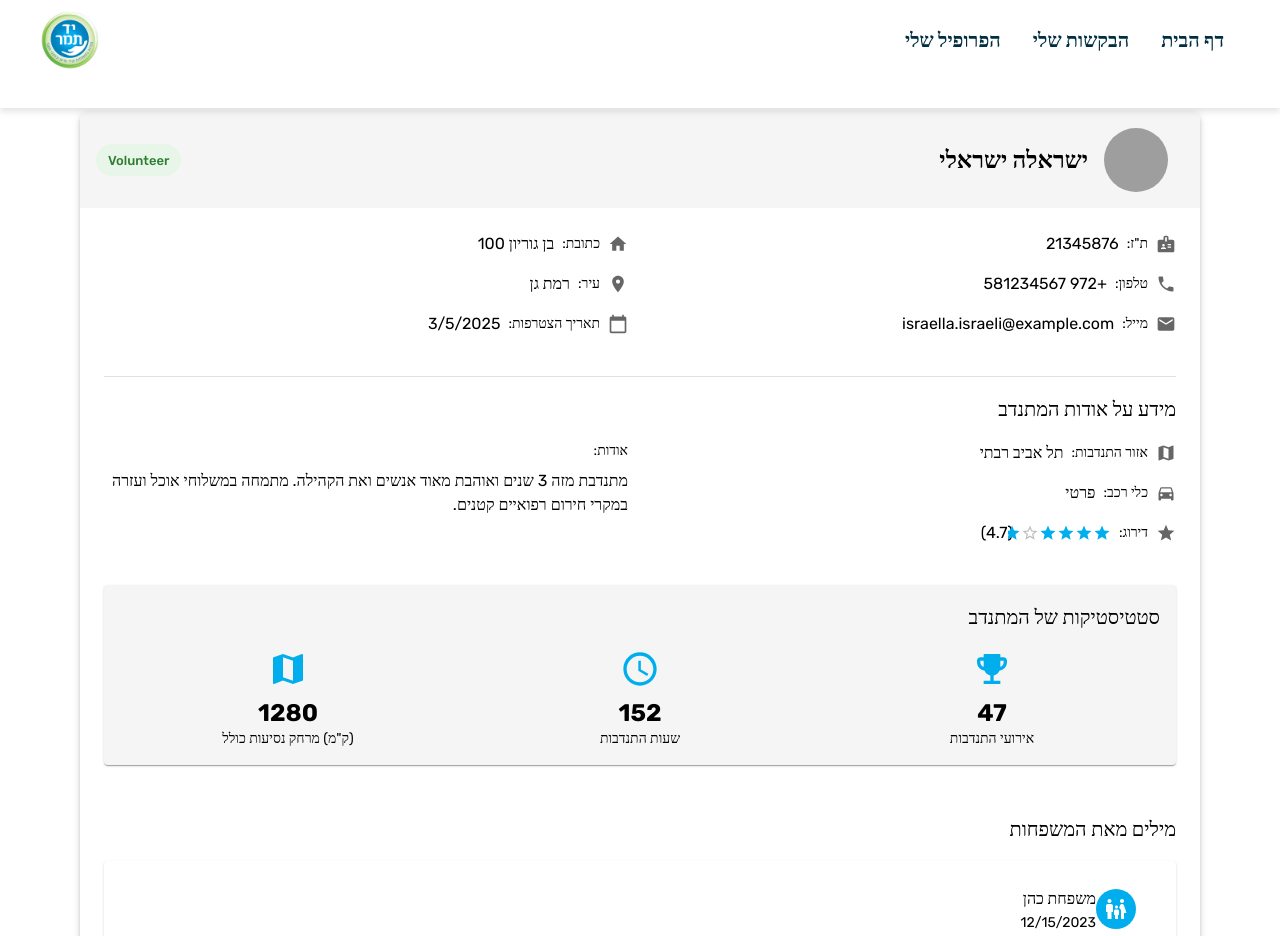
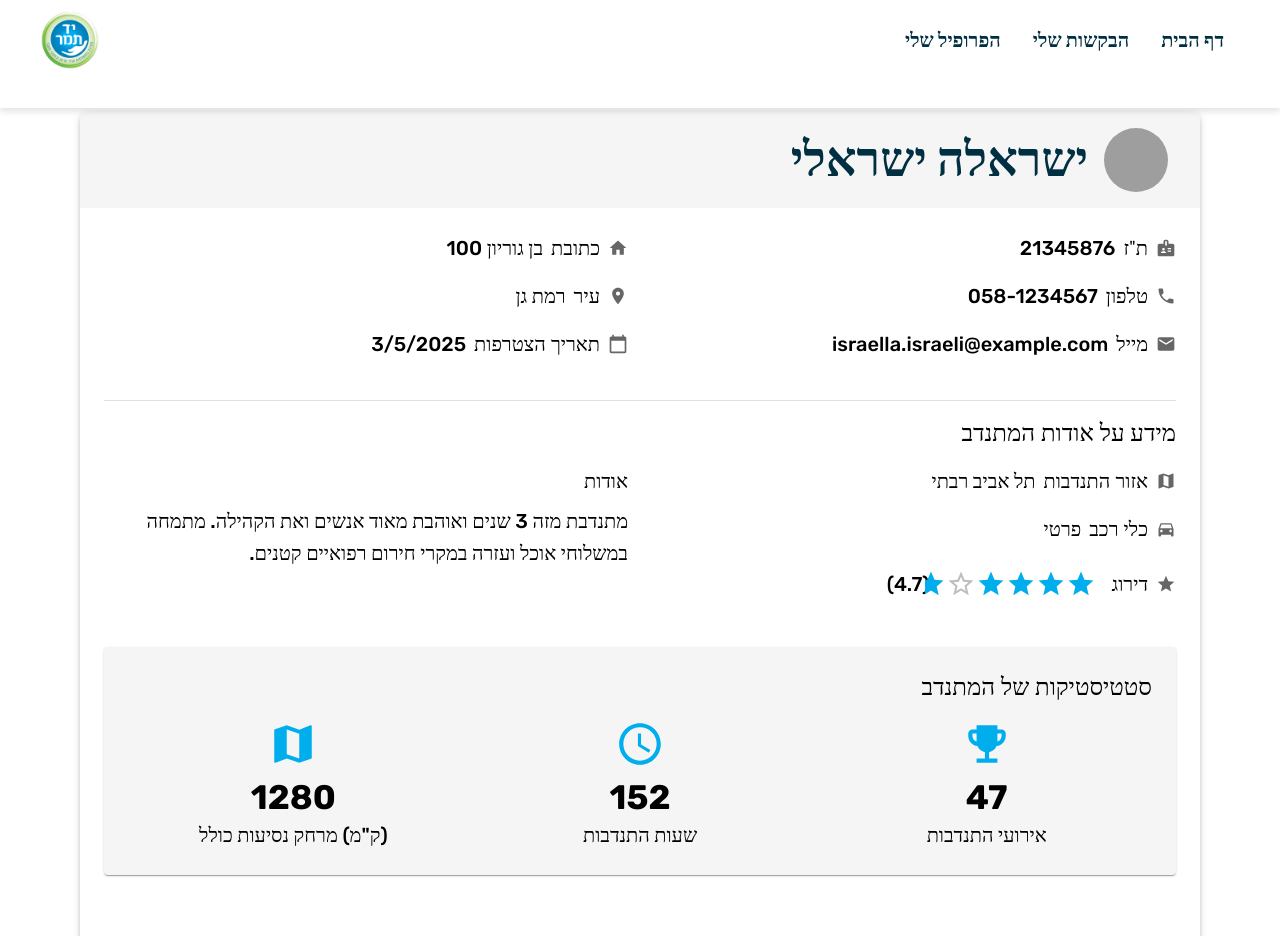
Before and after one commit to Hackaton-Yad-Tamar/Front, a React (Vite) app: page /profile in a window 1280 px wide. Shown: the top 936 px of the page. Built offline with nearby package versions, Linux system fonts and the light colour scheme; grey boxes are pictures that could not be loaded.

Commit message:
it looks much better

```diff
--- a/src/mockUser.ts
+++ b/src/mockUser.ts
@@ -5,7 +5,7 @@ export const mockUser: User = {
   firstName: 'ישראלה',
   lastName: 'ישראלי',
   userType: 'volunteer' as UserType,
-  phoneNumber: '+972 581234567',
+  phoneNumber: '058-1234567',
   address: 'בן גוריון 100',
   city: City.RamatGan,
   email: 'israella.israeli@example.com',
--- a/src/views/ProfileView/ProfileCard.tsx
+++ b/src/views/ProfileView/ProfileCard.tsx
@@ -21,7 +21,6 @@ import Button from '@mui/material/Button';
 import Card from '@mui/material/Card';
 import CardContent from '@mui/material/CardContent';
 import CardHeader from '@mui/material/CardHeader';
-import Chip from '@mui/material/Chip';
 import Divider from '@mui/material/Divider';
 import Grid from '@mui/material/Grid';
 import MobileStepper from '@mui/material/MobileStepper';
@@ -30,6 +29,7 @@ import Rating from '@mui/material/Rating';
 import Typography from '@mui/material/Typography';
 import { useState } from 'react';
 import { User, UserType } from '../../types/userType';
+import { themeColors } from "../../App";
 
 interface ProfileCardProps {
   user: User;
@@ -83,19 +83,9 @@ export function ProfileCard({ user }: ProfileCardProps) {
           </Avatar>
         }
         title={
-          <Typography variant="h5" component="h2" sx={{ color: 'black', fontWeight: "bold" }}>
+          <Typography variant="h3" component="h2" sx={{ color: themeColors.darkBlue, fontWeight: "bold" }}>
             {user.firstName} {user.lastName}
           </Typography>
-        }
-        action={
-          <Chip
-            label={user.userType.charAt(0).toUpperCase() + user.userType.slice(1)}
-            sx={{
-              bgcolor: userTypeColors[user.userType].bg,
-              color: userTypeColors[user.userType].color,
-              fontWeight: "medium",
-            }}
-          />
         }
         sx={{
           gap: "1rem",
@@ -117,30 +107,30 @@ export function ProfileCard({ user }: ProfileCardProps) {
             <Box sx={{ display: "flex", flexDirection: "column", gap: 2 }}>
               <Box sx={{ display: "flex", alignItems: "center", gap: 1 }}>
                 <BadgeIcon fontSize="small" sx={{ color: "text.secondary" }} />
-                <Typography variant="body2" color="black">
-                  ת"ז:
+                <Typography variant="h6" color="black" fontWeight="light">
+                  ת"ז
                 </Typography>
-                <Typography variant="body1" sx={{ color: 'black' }}>
+                <Typography variant="h6" sx={{ color: 'black' }}>
                   {user.id}
                 </Typography>
               </Box>
 
               <Box sx={{ display: "flex", alignItems: "center", gap: 1 }}>
                 <PhoneIcon fontSize="small" sx={{ color: "text.secondary" }} />
-                <Typography variant="body2" color="black">
-                  טלפון:
+                <Typography variant="h6" color="black" fontWeight="light">
+                  טלפון
                 </Typography>
-                <Typography variant="body1" sx={{ color: 'black' }}>
+                <Typography variant="h6" sx={{ color: 'black' }}>
                   {user.phoneNumber}
                 </Typography>
               </Box>
 
               <Box sx={{ display: "flex", alignItems: "center", gap: 1 }}>
                 <EmailIcon fontSize="small" sx={{ color: "text.secondary" }} />
-                <Typography variant="body2" color="black">
-                  מייל:
+                <Typography variant="h6" color="black" fontWeight="light">
+                  מייל
                 </Typography>
-                <Typography variant="body1" sx={{ color: 'black' }}>
+                <Typography variant="h6" sx={{ color: 'black' }}>
                   {user.email}
                 </Typography>
               </Box>
@@ -151,30 +141,30 @@ export function ProfileCard({ user }: ProfileCardProps) {
             <Box sx={{ display: "flex", flexDirection: "column", gap: 2 }}>
               <Box sx={{ display: "flex", alignItems: "center", gap: 1 }}>
                 <HomeIcon fontSize="small" sx={{ color: "text.secondary" }} />
-                <Typography variant="body2" color="black">
-                  כתובת:
+                <Typography variant="h6" color="black" fontWeight="light">
+                  כתובת
                 </Typography>
-                <Typography variant="body1" sx={{ color: 'black' }}>
+                <Typography variant="h6" sx={{ color: 'black' }}>
                   {user.address}
                 </Typography>
               </Box>
 
               <Box sx={{ display: "flex", alignItems: "center", gap: 1 }}>
                 <LocationOnIcon fontSize="small" sx={{ color: "text.secondary" }} />
-                <Typography variant="body2" color="black">
-                  עיר:
+                <Typography variant="h6" color="black" fontWeight="light">
+                  עיר
                 </Typography>
-                <Typography variant="body1" sx={{ color: 'black' }}>
+                <Typography variant="h6" sx={{ color: 'black' }}>
                   {user.city}
                 </Typography>
               </Box>
 
               <Box sx={{ display: "flex", alignItems: "center", gap: 1 }}>
                 <CalendarTodayIcon fontSize="small" sx={{ color: "text.secondary" }} />
-                <Typography variant="body2" color="black">
-                  תאריך הצטרפות:
+                <Typography variant="h6" color="black" fontWeight="light">
+                  תאריך הצטרפות
                 </Typography>
-                <Typography variant="body1" sx={{ color: 'black' }}>
+                <Typography variant="h6" sx={{ color: 'black' }}>
                   {new Date(user.approvedAt).toLocaleDateString()}
                 </Typography>
               </Box>
@@ -186,7 +176,7 @@ export function ProfileCard({ user }: ProfileCardProps) {
             <>
               <Grid item xs={12}>
                 <Divider sx={{ my: 2 }} />
-                <Typography variant="h6" sx={{ color: 'black', mb: 2 }}>
+                <Typography variant="h5" sx={{ color: 'black', mb: 2 }}>
                   מידע על אודות המתנדב
                 </Typography>
 
@@ -195,38 +185,39 @@ export function ProfileCard({ user }: ProfileCardProps) {
                     <Box sx={{ display: "flex", flexDirection: "column", gap: 2 }}>
                       <Box sx={{ display: "flex", alignItems: "center", gap: 1 }}>
                         <MapIcon fontSize="small" sx={{ color: "text.secondary" }} />
-                        <Typography variant="body2" color="black">
-                          אזור התנדבות:
+                        <Typography variant="h6" color="black" fontWeight="light">
+                          אזור התנדבות
                         </Typography>
-                        <Typography variant="body1" sx={{ color: 'black' }}>
+                        <Typography variant="h6" sx={{ color: 'black' }}>
                           {user.volunteeringArea}
                         </Typography>
                       </Box>
 
                       <Box sx={{ display: "flex", alignItems: "center", gap: 1 }}>
                         {getVehicleIcon()}
-                        <Typography variant="body2" color="black">
-                          כלי רכב:
+                        <Typography variant="h6" color="black" fontWeight="light">
+                          כלי רכב
                         </Typography>
-                        <Typography variant="body1" sx={{ color: 'black' }}>
+                        <Typography variant="h6" sx={{ color: 'black' }}>
                           {user.vehicle?.charAt(0).toUpperCase() + user.vehicle?.slice(1)}
                         </Typography>
                       </Box>
 
                       <Box sx={{ display: "flex", alignItems: "center", gap: 1 }}>
                         <StarIcon fontSize="small" sx={{ color: "text.secondary" }} />
-                        <Typography variant="body2" color="black">
-                          דירוג:
+                        <Typography variant="h6" color="black" fontWeight="light">
+                          דירוג
                         </Typography>
                         <Rating
                           value={user.rating || 0}
                           precision={0.1}
                           readOnly
-                          size="small"
-                          sx={{ color: "#00AEEE" }}
+                          size="large"
+                          max={5}
+                          sx={{ color: "#00AEEE", padding: 1 }}
                         />
-                        <Typography variant="body1" sx={{ color: 'black', ml: 1 }}>
-                          ({user.rating?.toFixed(1)})
+                        <Typography variant="h6" sx={{ color: 'black', ml: 1 }}>
+                         ({user.rating?.toFixed(1)})
                         </Typography>
                       </Box>
                     </Box>
@@ -234,10 +225,10 @@ export function ProfileCard({ user }: ProfileCardProps) {
 
                   {user.bio && (
                     <Grid item xs={12} md={6}>
-                      <Typography variant="body2" color="black">
-                        אודות:
+                      <Typography variant="h6" color="black" fontWeight="light">
+                        אודות
                       </Typography>
-                      <Typography variant="body1" sx={{ color: 'black', mt: 1 }}>
+                      <Typography variant="h6" sx={{ color: 'black', mt: 1 }}>
                         {user.bio}
                       </Typography>
                     </Grid>
@@ -248,18 +239,18 @@ export function ProfileCard({ user }: ProfileCardProps) {
               {/* Statistics pane */}
               {user.stats && (
                 <Grid item xs={12}>
-                  <Paper elevation={1} sx={{ p: 2, bgcolor: "#f5f5f5", mt: 2 }}>
-                    <Typography variant="h6" sx={{ color: 'black', mb: 2 }}>
+                  <Paper elevation={1} sx={{ p: 3, bgcolor: "#f5f5f5", mt: 2 }}>
+                    <Typography variant="h5" sx={{ color: 'black', mb: 2 }}>
                       סטטיסטיקות של המתנדב
                     </Typography>
                     <Grid container spacing={2}>
                       <Grid item xs={4}>
                         <Box sx={{ display: "flex", flexDirection: "column", alignItems: "center" }}>
-                          <EmojiEventsIcon sx={{ fontSize: 40, color: "#00AEEE", mb: 1 }} />
-                          <Typography variant="h5" sx={{ color: 'black', fontWeight: "bold" }}>
+                          <EmojiEventsIcon sx={{ fontSize: 50, color: "#00AEEE", mb: 1 }} />
+                          <Typography variant="h4" sx={{ color: 'black', fontWeight: "bold" }}>
                             {user.stats.eventsParticipated}
                           </Typography>
-                          <Typography variant="body2" color="black">
+                          <Typography variant="h6" color="black">
                             אירועי התנדבות
                           </Typography>
                         </Box>
@@ -267,11 +258,11 @@ export function ProfileCard({ user }: ProfileCardProps) {
 
                       <Grid item xs={4}>
                         <Box sx={{ display: "flex", flexDirection: "column", alignItems: "center" }}>
-                          <AccessTimeIcon sx={{ fontSize: 40, color: "#00AEEE", mb: 1 }} />
-                          <Typography variant="h5" sx={{ color: 'black', fontWeight: "bold" }}>
+                          <AccessTimeIcon sx={{ fontSize: 50, color: "#00AEEE", mb: 1 }} />
+                          <Typography variant="h4" sx={{ color: 'black', fontWeight: "bold" }}>
                             {user.stats.hoursVolunteered}
                           </Typography>
-                          <Typography variant="body2" color="black">
+                          <Typography variant="h6" color="black">
                             שעות התנדבות
                           </Typography>
                         </Box>
@@ -279,11 +270,11 @@ export function ProfileCard({ user }: ProfileCardProps) {
 
                       <Grid item xs={4}>
                         <Box sx={{ display: "flex", flexDirection: "column", alignItems: "center" }}>
-                          <MapIcon sx={{ fontSize: 40, color: "#00AEEE", mb: 1 }} />
-                          <Typography variant="h5" sx={{ color: 'black', fontWeight: "bold" }}>
+                          <MapIcon sx={{ fontSize: 50, color: "#00AEEE", mb: 1 }} />
+                          <Typography variant="h4" sx={{ color: 'black', fontWeight: "bold" }}>
                             {user.stats.distanceTravelled}
                           </Typography>
-                          <Typography variant="body2" color="black">
+                          <Typography variant="h6" color="black">
                             (ק"מ) מרחק נסיעות כולל
                           </Typography>
                         </Box>
@@ -296,8 +287,8 @@ export function ProfileCard({ user }: ProfileCardProps) {
               {/* Reviews slider */}
               {user.reviews && user.reviews.length > 0 && (
                 <Grid item xs={12}>
-                  <Typography variant="h6" sx={{ color: 'black', mt: 3, mb: 2 }}>
-                    מילים מאת המשפחות
+                  <Typography variant="h3" sx={{ color: 'black', mt: 3, mb: 2, textAlign: "center" }}>
+                    התרגשנו ביחד אתכם
                   </Typography>
 
                   <Paper
@@ -308,6 +299,8 @@ export function ProfileCard({ user }: ProfileCardProps) {
                       minHeight: "200px",
                       display: "flex",
                       flexDirection: "column",
+                      maxWidth: "600px",
+                      margin: "0 auto",
                     }}
                   >
                     {/* Current review */}
@@ -329,8 +322,9 @@ export function ProfileCard({ user }: ProfileCardProps) {
                       <Rating
                         value={user.reviews[activeReviewIndex].rating}
                         readOnly
-                        size="small"
-                        sx={{ mb: 2, color: "#00AEEE" }}
+                        size="large"
+                        max={5}
+                        sx={{ mb: 2, color: "#00AEEE", padding: 1 }}
                       />
 
                       <Typography
```
